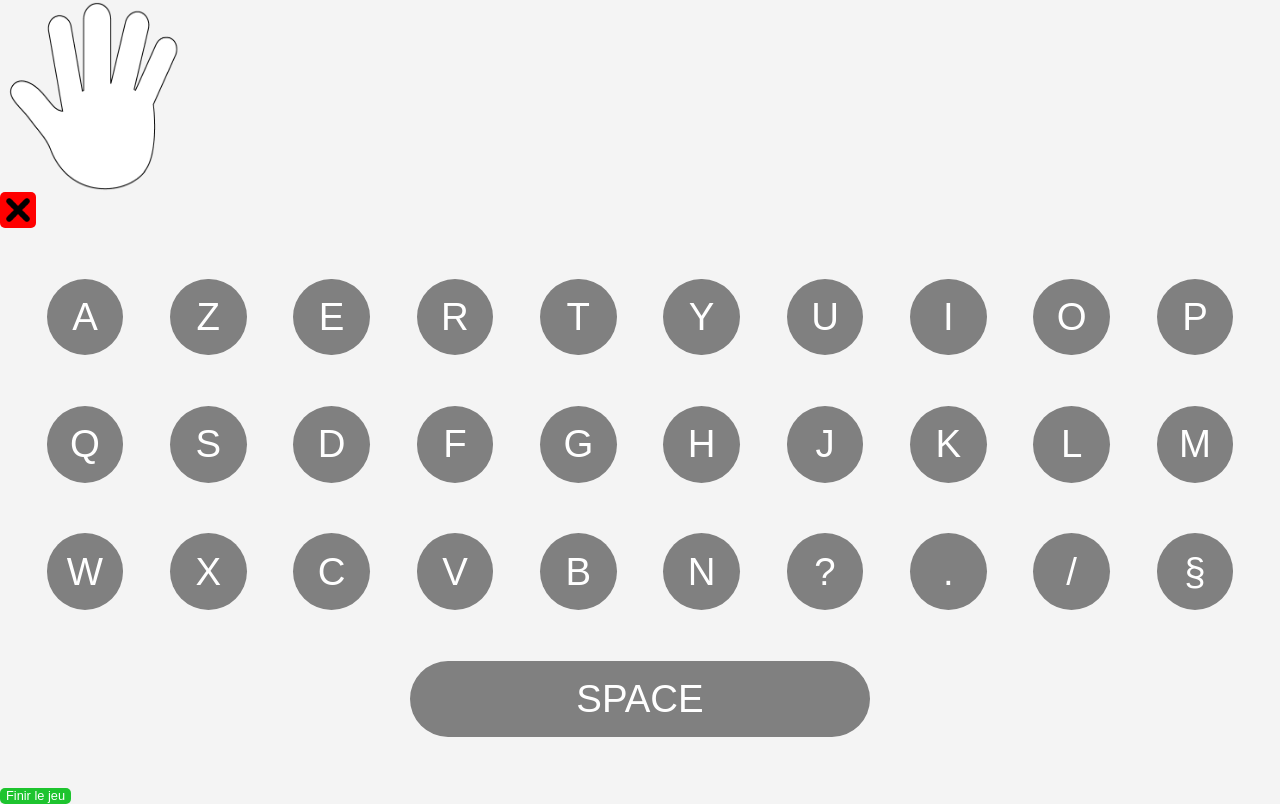
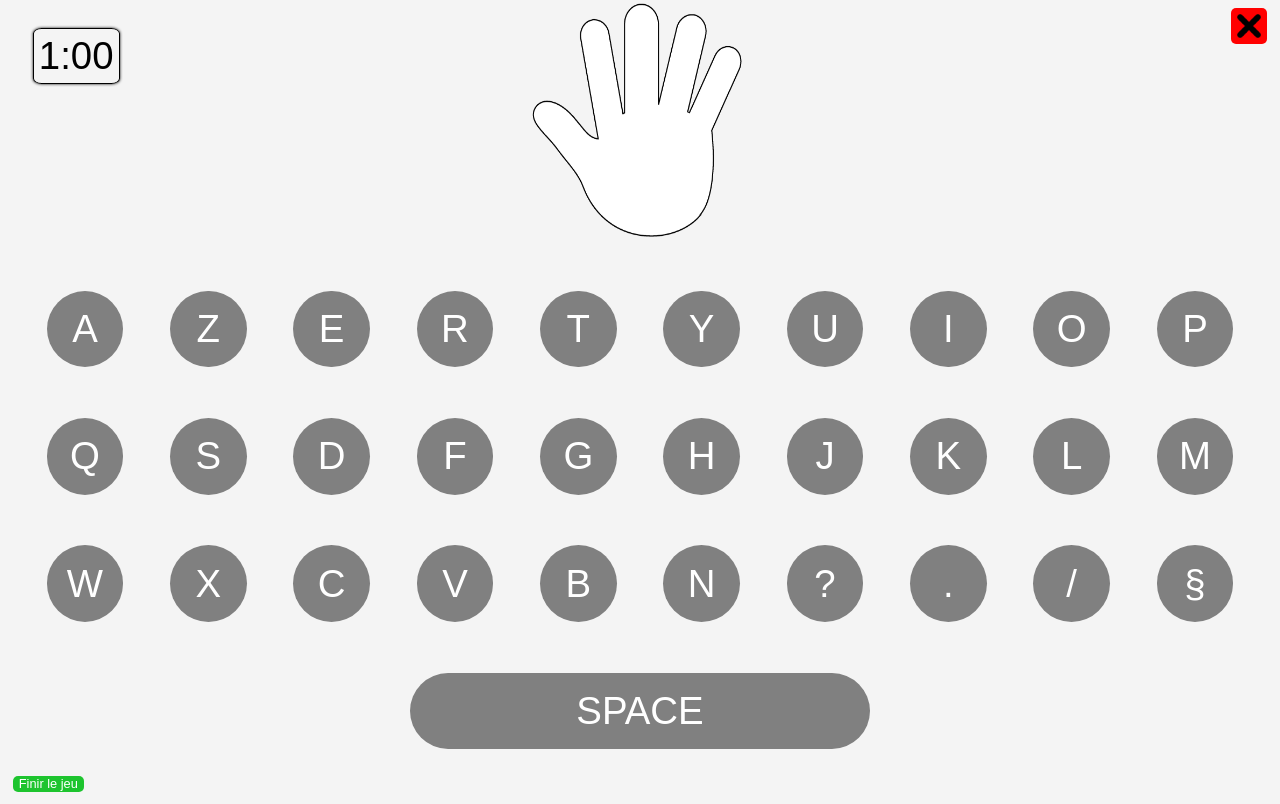
Before and after one commit to mathis-magnin/fingerfit, an Angular app in the folder front-end/: page /game in a window 1280 px wide. Built offline with nearby package versions, Linux system fonts and the light colour scheme.

Commit message:
refactor: page de jeu bien affichée. #21

```diff
--- a/front-end/src/app/components/hand/hand.component.scss
+++ b/front-end/src/app/components/hand/hand.component.scss
@@ -1,6 +1,6 @@
 .hand_size {
-    width: 15vw;
-    height: 15vw;
+    width: 30vh;
+    height: 30vh;
 }
 
 .hand {
--- a/front-end/src/app/components/keyboard/keyboard.component.scss
+++ b/front-end/src/app/components/keyboard/keyboard.component.scss
@@ -2,6 +2,7 @@
     display: flex;
     flex-direction: column;
     justify-content: space-evenly;
+    width: 100vw;
     height: 70vh;
 }
 
--- a/front-end/src/app/pages/game/game.component.html
+++ b/front-end/src/app/pages/game/game.component.html
@@ -1,6 +1,13 @@
-<app-hand />
-<app-exit-button [link]="'/options'" />
+<!-- delete when the game will be implemented -->
+<app-button id="delete_me" [text]="'Finir le jeu'" [link]="'/congrats'" />
+<!---->
 
-<app-keyboard />
+<header>
+    <p id="timer">1:00</p>
+    <app-exit-button [link]="'/options'" />
+</header>
 
-<app-button [text]="'Finir le jeu'" [link]="'/congrats'" />
+<main>
+    <app-hand />
+    <app-keyboard />
+</main>
--- a/front-end/src/app/pages/game/game.component.scss
+++ b/front-end/src/app/pages/game/game.component.scss
@@ -0,0 +1,30 @@
+#delete_me {
+    position: fixed;
+    bottom: 1vh;
+    left: 1vw;
+}
+
+#timer {
+    position: fixed;
+    top: 1vh;
+    left: 1vw;
+    font-size: 3vw;
+    border: 1px solid #000;
+    margin-top: 20px;
+    margin-left: 20px;
+    border-radius: 10%;
+    padding: 5px;
+    box-shadow: 0 0 3px #000;
+}
+
+app-exit-button {
+    position: fixed;
+    top: 1vh;
+    right: 1vw;
+}
+
+main {
+    display: flex;
+    flex-direction: column;
+    align-items: center;
+}
```
Also changed, not shown: front-end/src/app/pages/options/options.component.scss (+20 -20 lines), 2 other files (tests, documents, lock files or other folders).
